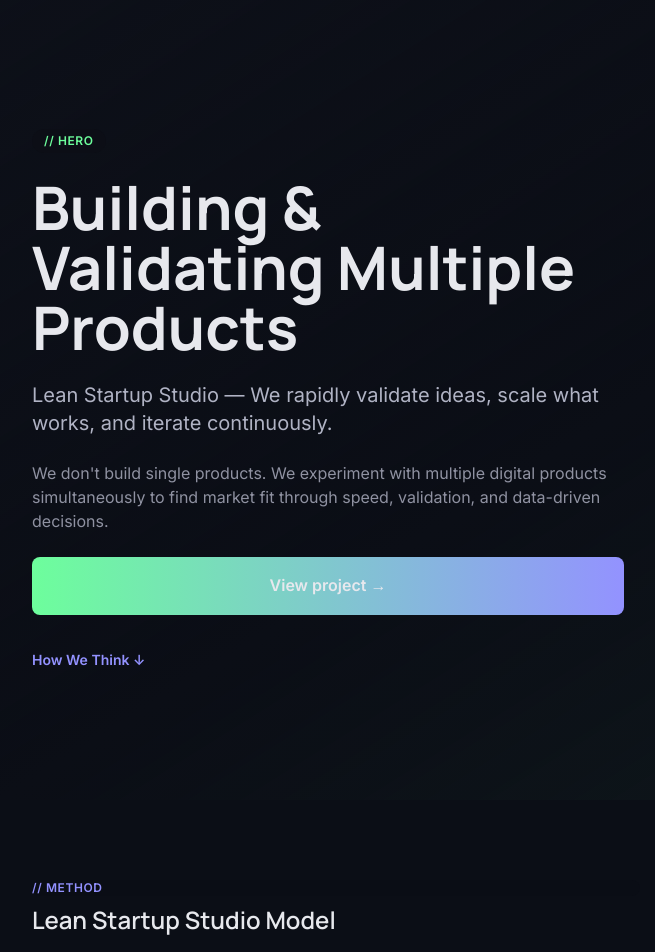
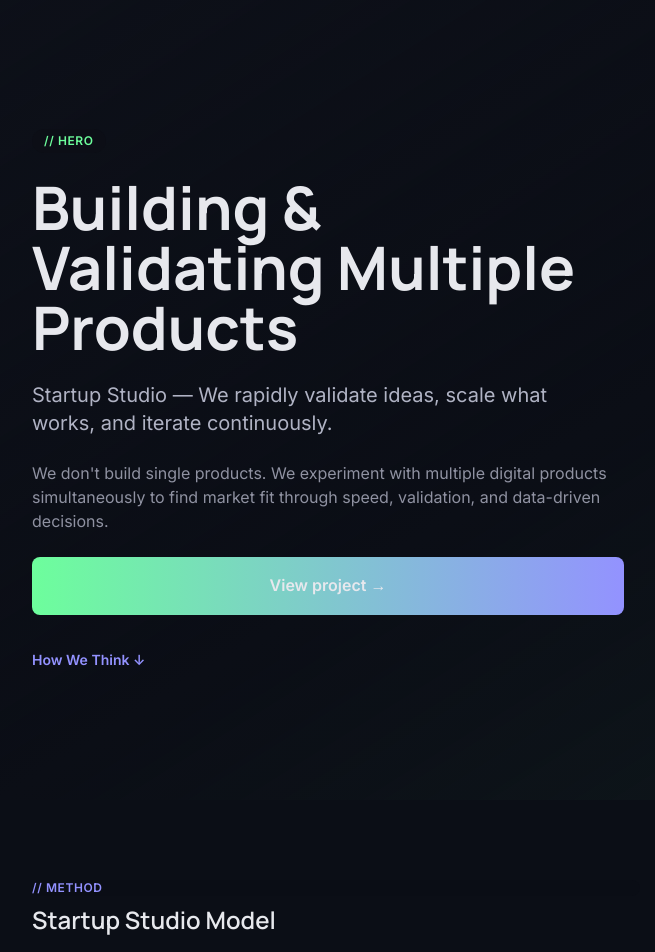
Before and after one commit to anti-byte-com/landing-page, a React (Vite) app: page / in a window 1280 px wide. Shown: the top 952 px of the page, without its empty margins (0-655 px from the left). Built offline with nearby package versions, Linux system fonts and the light colour scheme.

Commit message:
refactor(branding): rename from Lean Startup Studio to Startup Studio

```diff
--- a/src/data/about-us.ts
+++ b/src/data/about-us.ts
@@ -1,5 +1,5 @@
 /**
- * Dados para a página About Us - Anti-Byte Lean Startup Studio
+ * Dados para a página About Us - Anti-Byte Startup Studio
  */
 
 export interface TeamMember {
@@ -143,7 +143,11 @@ export const teamMembersTranslation = {
       name: 'Everton Antunes de Oliveira - Founder & Lead Architect: Arquiteto de software com mais de 15 anos construindo sistemas que equilibram performance técnica com design humano. Especialista em transformar complexidade em clareza.',
       role: 'Founder & Lead Architect',
       bio: 'Arquiteto de software com mais de 15 anos construindo sistemas que equilibram performance técnica com design humano. Especialista em transformar complexidade em clareza.',
-      expertise: ['Arquitetura de Software', 'Design Patterns', 'Performance Engineering'],
+      expertise: [
+        'Arquitetura de Software',
+        'Design Patterns',
+        'Performance Engineering',
+      ],
     },
     {
       name: 'Ana Silva - Head of Product: Product Manager apaixonada por Lean Startup e validação contínua. Anteriormente liderou a escala de produtos para startups Series A em fintech.',
@@ -176,7 +180,7 @@ export const teamMembersTranslation = {
     'Cloud Architecture',
     'Design Systems',
     'Interaction Design',
-    'Accessibility'
+    'Accessibility',
   ],
 };
 
--- a/src/locales/en-US/translation.json
+++ b/src/locales/en-US/translation.json
@@ -67,7 +67,7 @@
     ]
   },
   "footer": {
-    "copyright": "© 2026 Anti-Byte Lean Startup Studio. All rights reserved.",
+    "copyright": "© 2026 Anti-Byte Startup Studio. All rights reserved.",
     "social": "Follow us on social media",
     "newsletter": {
       "label": "Newsletter",
@@ -79,7 +79,7 @@
     },
     "brandDescription": "We build and test multiple digital products to find what works in the market.",
     "name": "Anti-Byte",
-    "company": "Anti-Byte Lean Startup Studio",
+    "company": "Anti-Byte Startup Studio",
     "experimenting": "Experimenting with digital products.",
     "nav": {
       "projects": "Projects",
@@ -181,12 +181,12 @@
   "hero": {
     "label": "// HERO",
     "title": "Building & Validating Multiple Products",
-    "description": "Lean Startup Studio — We rapidly validate ideas, scale what works, and iterate continuously.",
+    "description": "Startup Studio — We rapidly validate ideas, scale what works, and iterate continuously.",
     "descriptionFull": "We don't build single products. We experiment with multiple digital products simultaneously to find market fit through speed, validation, and data-driven decisions."
   },
   "method": {
     "label": "// METHOD",
-    "title": "Lean Startup Studio Model",
+    "title": "Startup Studio Model",
     "steps": [
       {
         "label": "Step 01",
@@ -229,7 +229,7 @@
         "description": "We tested over 20 MVPs. We failed elegantly, learned from data, and doubled down on what worked. Our team grew to 8 people focused on fast execution."
       },
       {
-        "title": "Lean Startup Studio",
+        "title": "Startup Studio",
         "description": "Today we operate as a hybrid studio: we validate external ideas while scaling our own products. Every project is an experiment with a clear hypothesis and measurable success criteria."
       }
     ]
--- a/src/locales/pt-BR/translation.json
+++ b/src/locales/pt-BR/translation.json
@@ -67,7 +67,7 @@
   },
   "method": {
     "label": "// M\u00c9TODO",
-    "title": "Modelo Lean Startup Studio",
+    "title": "Modelo Startup Studio",
     "steps": [
       {
         "label": "Etapa 01",
@@ -169,7 +169,7 @@
     ]
   },
   "footer": {
-    "copyright": "\u00a9 2026 Anti-Byte Lean Startup Studio. Todos os direitos reservados.",
+    "copyright": "\u00a9 2026 Anti-Byte Startup Studio. Todos os direitos reservados.",
     "social": "Siga-nos nas redes sociais",
     "newsletter": {
       "label": "Newsletter",
@@ -181,7 +181,7 @@
     },
     "brandDescription": "Constru\u00edmos e testamos m\u00faltiplos produtos digitais para descobrir o que funciona no mercado.",
     "name": "Anti-Byte",
-    "company": "Anti-Byte Lean Startup Studio",
+    "company": "Anti-Byte Startup Studio",
     "experimenting": "Experimentando com produtos digitais.",
     "nav": {
       "projects": "Projetos",
@@ -215,7 +215,7 @@
   "hero": {
     "label": "// HERO",
     "title": "Construindo & Validando M\u00faltiplos Produtos",
-    "description": "Lean Startup Studio — Validamos ideias rapidamente, escalamos o que funciona e iteramos continuamente.",
+    "description": "Startup Studio — Validamos ideias rapidamente, escalamos o que funciona e iteramos continuamente.",
     "descriptionFull": "N\u00e3o constru\u00edmos produtos \u00fanicos. Experimentamos com m\u00faltiplos produtos digitais simultaneamente para encontrar o ajuste de mercado atrav\u00e9s de velocidade, valida\u00e7\u00e3o e decis\u00f5es baseadas em dados."
   },
   "nav": {
```
